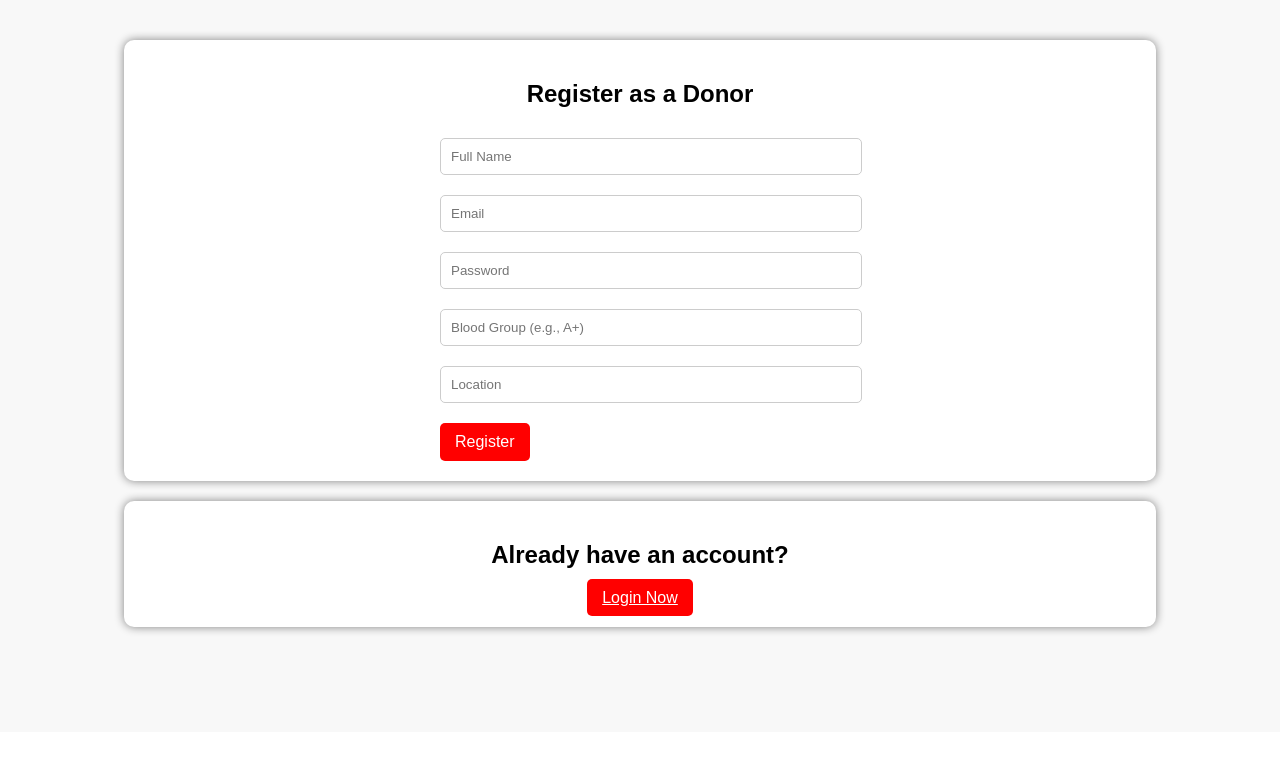
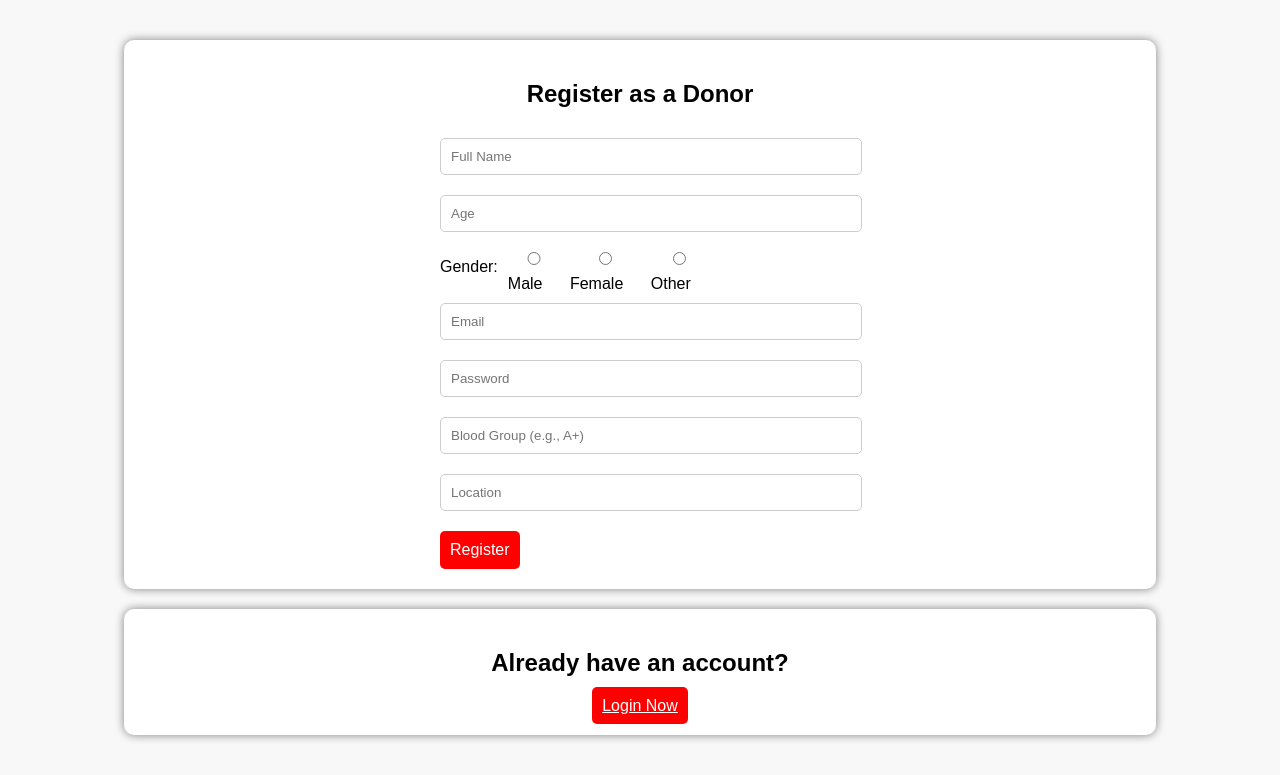
Before and after one commit to Sudip14/blood-bank-management-system, a PHP site: page /register.php in a window 1280 px wide. Shown: the part 68-843 px from the top of the page. Before the commit the page ends 703 px from the top, so only its background shows below. Run offline with PHP 8.4, Linux system fonts and the light colour scheme.

Commit message:
adding gender and age

```diff
--- a/register.php
+++ b/register.php
@@ -1,7 +1,4 @@
-<?php
-include 'connection.php';
-?>
-
+<?php include 'connection.php'; ?>
 <!DOCTYPE html>
 <html lang="en">
 
@@ -41,7 +38,7 @@
         .btn {
             background: red;
             color: white;
-            padding: 10px 15px;
+            padding: 10px;
             border: none;
             cursor: pointer;
             margin-top: 10px;
@@ -96,12 +93,23 @@
 
             <form method="post" action="register_process.php">
                 <input type="text" name="name" placeholder="Full Name" required>
+                <input type="number" name="age" placeholder="Age" required>
+                <div style="display: flex; gap: 10px; align-items: center;">
+    <label>Gender:</label>
+    <label><input type="radio" name="gender" value="Male" required> Male</label>
+    <label><input type="radio" name="gender" value="Female" required> Female</label>
+    <label><input type="radio" name="gender" value="Other" required> Other</label>
+</div>
+
+
+
                 <input type="email" name="email" placeholder="Email" required>
                 <input type="password" name="password" placeholder="Password" required>
                 <input type="text" name="blood_group" placeholder="Blood Group (e.g., A+)" required>
                 <input type="text" name="location" placeholder="Location" required>
                 <button type="submit" name="submit" class="btn">Register</button>
             </form>
+
         </div>
         <div class="section" style="margin-top: 10px;">
             <h2>Already have an account?</h2>
```
Also changed, not shown: register_process.php (+24 -9 lines).
